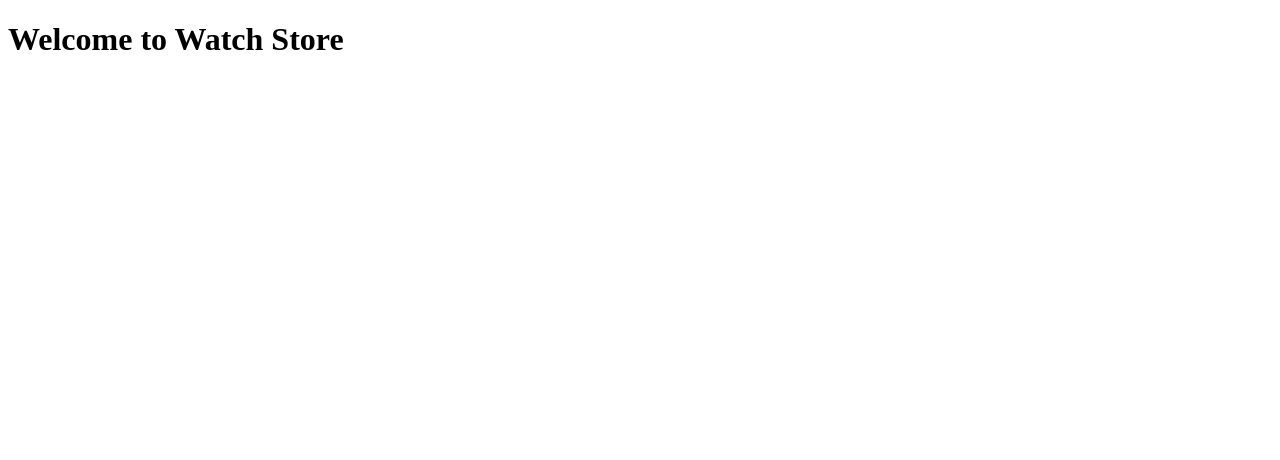
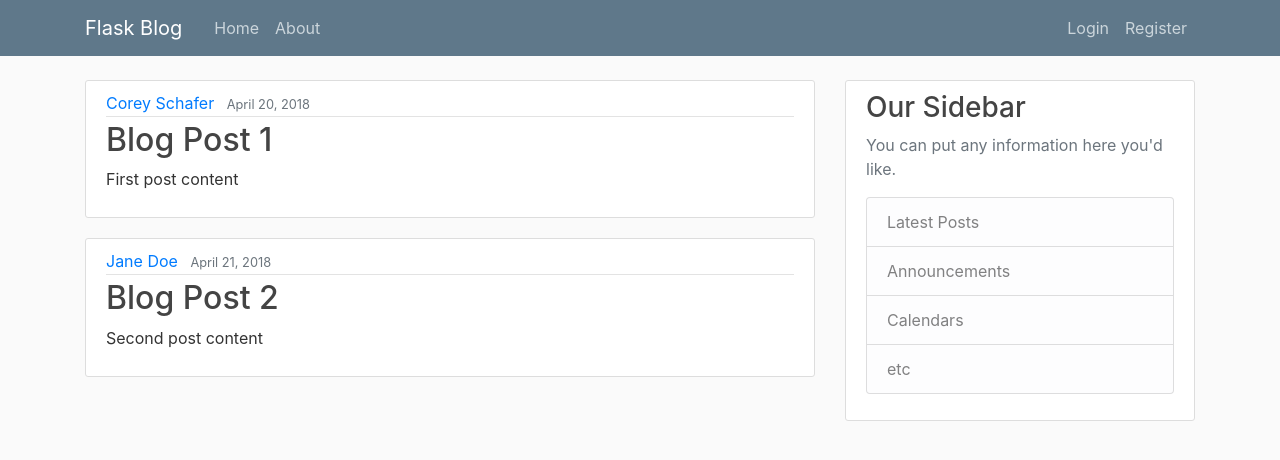
Before and after one commit to maithanhduyan/watch-store, a Flask app: page / in a window 1280 px wide. Shown: the top 460 px of the page. Run offline with Flask 2, Linux system fonts and the light colour scheme; some libraries are stand-ins or nearby versions.

Commit message:
Create a template.

```diff
--- a/server.py
+++ b/server.py
@@ -2,9 +2,28 @@ from flask import Flask, render_template
 
 app = Flask(__name__)
 
+posts = [
+    {
+        'author': 'Corey Schafer',
+        'title': 'Blog Post 1',
+        'content': 'First post content',
+        'date_posted': 'April 20, 2018'
+    },
+    {
+        'author': 'Jane Doe',
+        'title': 'Blog Post 2',
+        'content': 'Second post content',
+        'date_posted': 'April 21, 2018'
+    }
+]
+
 
 @app.route('/')
 def index():
-    title = 'Socket Demo'
+    title = 'Watch Store'
     hello = 'Welcome to Watch Store'
-    return render_template('index.html', title=title, hello=hello)
+    return render_template('index.html', posts=posts)
+
+
+if __name__ == '__main__':
+    app.run(debug=True)
--- /dev/null
+++ b/static/css/styles.css
@@ -0,0 +1,85 @@
+body {
+    background: #fafafa;
+    color: #333333;
+    margin-top: 5rem;
+}
+
+h1,
+h2,
+h3,
+h4,
+h5,
+h6 {
+    color: #444444;
+}
+
+.bg-steel {
+    background-color: #5f788a;
+}
+
+.site-header .navbar-nav .nav-link {
+    color: #cbd5db;
+}
+
+.site-header .navbar-nav .nav-link:hover {
+    color: #ffffff;
+}
+
+.site-header .navbar-nav .nav-link.active {
+    font-weight: 500;
+}
+
+.content-section {
+    background: #ffffff;
+    padding: 10px 20px;
+    border: 1px solid #dddddd;
+    border-radius: 3px;
+    margin-bottom: 20px;
+}
+
+.article-title {
+    color: #444444;
+}
+
+a.article-title:hover {
+    color: #428bca;
+    text-decoration: none;
+}
+
+.article-content {
+    white-space: pre-line;
+}
+
+.article-img {
+    height: 65px;
+    width: 65px;
+    margin-right: 16px;
+}
+
+.article-metadata {
+    padding-bottom: 1px;
+    margin-bottom: 4px;
+    border-bottom: 1px solid #e3e3e3
+}
+
+.article-metadata a:hover {
+    color: #333;
+    text-decoration: none;
+}
+
+.article-svg {
+    width: 25px;
+    height: 25px;
+    vertical-align: middle;
+}
+
+.account-img {
+    height: 125px;
+    width: 125px;
+    margin-right: 20px;
+    margin-bottom: 16px;
+}
+
+.account-heading {
+    font-size: 2.5rem;
+}
--- a/templates/index.html
+++ b/templates/index.html
@@ -1,15 +1,15 @@
-<!DOCTYPE html>
-
-<head>
-    <title>{{title}}</title>
-</head>
-
-<body>
-    <h1>{{hello}}</h1>
-
-    <script>
-
-    </script>
-</body>
-
-</html>
+{% extends "layout.html" %}
+{% block content %}
+{% for post in posts %}
+<article class="media content-section">
+    <div class="media-body">
+        <div class="article-metadata">
+            <a class="mr-2" href="#">{{ post.author }}</a>
+            <small class="text-muted">{{ post.date_posted }}</small>
+        </div>
+        <h2><a class="article-title" href="#">{{ post.title }}</a></h2>
+        <p class="article-content">{{ post.content }}</p>
+    </div>
+</article>
+{% endfor %}
+{% endblock content %}
--- /dev/null
+++ b/templates/layout.html
@@ -0,0 +1,80 @@
+<!DOCTYPE html>
+<html>
+
+<head>
+    <!-- Required meta tags -->
+    <meta charset="utf-8">
+    <meta name="viewport" content="width=device-width, initial-scale=1, shrink-to-fit=no">
+
+    <!-- Bootstrap CSS -->
+    <link rel="stylesheet" href="https://maxcdn.bootstrapcdn.com/bootstrap/4.0.0/css/bootstrap.min.css"
+        integrity="sha384-Gn5384xqQ1aoWXA+058RXPxPg6fy4IWvTNh0E263XmFcJlSAwiGgFAW/dAiS6JXm" crossorigin="anonymous">
+
+    <link rel="stylesheet" type="text/css" href="{{ url_for('static', filename='css/styles.css') }}">
+
+    {% if title %}
+    <title>Flask Blog - {{ title }}</title>
+    {% else %}
+    <title>Flask Blog</title>
+    {% endif %}
+</head>
+
+<body>
+    <header class="site-header">
+        <nav class="navbar navbar-expand-md navbar-dark bg-steel fixed-top">
+            <div class="container">
+                <a class="navbar-brand mr-4" href="/">Flask Blog</a>
+                <button class="navbar-toggler" type="button" data-toggle="collapse" data-target="#navbarToggle"
+                    aria-controls="navbarToggle" aria-expanded="false" aria-label="Toggle navigation">
+                    <span class="navbar-toggler-icon"></span>
+                </button>
+                <div class="collapse navbar-collapse" id="navbarToggle">
+                    <div class="navbar-nav mr-auto">
+                        <a class="nav-item nav-link" href="/">Home</a>
+                        <a class="nav-item nav-link" href="/about">About</a>
+                    </div>
+                    <!-- Navbar Right Side -->
+                    <div class="navbar-nav">
+                        <a class="nav-item nav-link" href="/login">Login</a>
+                        <a class="nav-item nav-link" href="/register">Register</a>
+                    </div>
+                </div>
+            </div>
+        </nav>
+    </header>
+    <main role="main" class="container">
+        <div class="row">
+            <div class="col-md-8">
+                {% block content %}{% endblock %}
+            </div>
+            <div class="col-md-4">
+                <div class="content-section">
+                    <h3>Our Sidebar</h3>
+                    <p class='text-muted'>You can put any information here you'd like.
+                    <ul class="list-group">
+                        <li class="list-group-item list-group-item-light">Latest Posts</li>
+                        <li class="list-group-item list-group-item-light">Announcements</li>
+                        <li class="list-group-item list-group-item-light">Calendars</li>
+                        <li class="list-group-item list-group-item-light">etc</li>
+                    </ul>
+                    </p>
+                </div>
+            </div>
+        </div>
+    </main>
+
+
+    <!-- Optional JavaScript -->
+    <!-- jQuery first, then Popper.js, then Bootstrap JS -->
+    <script src="https://code.jquery.com/jquery-3.2.1.slim.min.js"
+        integrity="sha384-KJ3o2DKtIkvYIK3UENzmM7KCkRr/rE9/Qpg6aAZGJwFDMVNA/GpGFF93hXpG5KkN"
+        crossorigin="anonymous"></script>
+    <script src="https://cdnjs.cloudflare.com/ajax/libs/popper.js/1.12.9/umd/popper.min.js"
+        integrity="sha384-ApNbgh9B+Y1QKtv3Rn7W3mgPxhU9K/ScQsAP7hUibX39j7fakFPskvXusvfa0b4Q"
+        crossorigin="anonymous"></script>
+    <script src="https://maxcdn.bootstrapcdn.com/bootstrap/4.0.0/js/bootstrap.min.js"
+        integrity="sha384-JZR6Spejh4U02d8jOt6vLEHfe/JQGiRRSQQxSfFWpi1MquVdAyjUar5+76PVCmYl"
+        crossorigin="anonymous"></script>
+</body>
+
+</html>
```
Also changed, not shown: static/js/watch-store-app.js (added).
